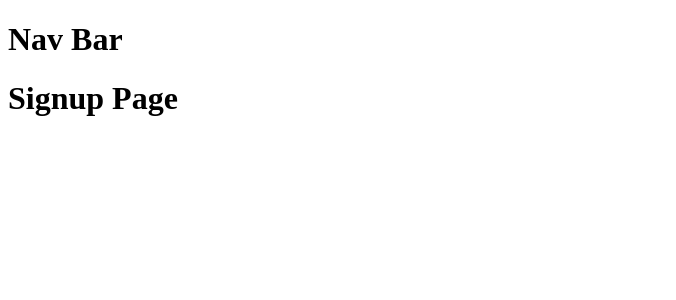
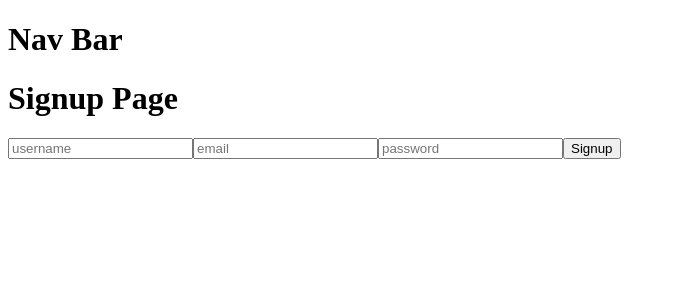
Before and after one commit to souste/taskboard_frontend, a React (Vite) app: page /signup in a window 1280 px wide. Shown: the top 300 px of the page, without its empty margins (0-676 px from the left). Built offline with nearby package versions, Linux system fonts and the light colour scheme.

Commit message:
feat(auth): add signup, component and response types

```diff
--- a/src/auth/Login.tsx
+++ b/src/auth/Login.tsx
@@ -3,8 +3,33 @@ import { useState } from "react";
 import { useNavigate } from "react-router-dom";
 import { login } from "../services/api";
 
+type SafeUser = {
+  id: string;
+  email: string;
+  username: string;
+};
+
+type LoginCredentials = {
+  email: string;
+  password: string;
+};
+
+type ApiError = {
+  error: string;
+};
+
+type LoginResponse = {
+  success: boolean;
+  message?: string;
+  errors?: ApiError;
+  data?: {
+    user: SafeUser;
+    token: string;
+  };
+};
+
 export default function Login() {
-  const [loginCredentials, setLoginCredentials] = useState({ email: "", password: "" });
+  const [loginCredentials, setLoginCredentials] = useState<LoginCredentials>({ email: "", password: "" });
   const [isSubmitting, setIsSubmitting] = useState(false);
   const [error, setError] = useState("");
   const navigate = useNavigate();
@@ -19,16 +44,19 @@ export default function Login() {
     setIsSubmitting(true);
     setError("");
     try {
-      const response = await login(loginCredentials);
-      console.log(response);
-      if (response.errors) {
-        setError(response.errors.error || "Login failed");
-        setIsSubmitting(false);
+      const response: LoginResponse = await login(loginCredentials);
+
+      if (!response.success) {
+        setError(response.message || response.errors?.error || "Login failed");
         return;
       }
       navigate("/");
-    } catch (err: any) {
-      setError(err.message || "Login failed");
+    } catch (err: unknown) {
+      if (err instanceof Error) {
+        setError(err.message);
+      } else {
+        setError("Login failed");
+      }
     } finally {
       setIsSubmitting(false);
     }
@@ -48,7 +76,7 @@ export default function Login() {
           value={loginCredentials.password}
           placeholder="password"
         />
-        <button>{isSubmitting ? "Loggin in" : "Login"}</button>
+        <button>{isSubmitting ? "Logging in..." : "Login"}</button>
       </form>
     </>
   );
--- a/src/auth/Signup.tsx
+++ b/src/auth/Signup.tsx
@@ -1,7 +1,88 @@
+import type { ChangeEvent } from "react";
+import { useState } from "react";
+import { useNavigate } from "react-router-dom";
+import { signup } from "../services/api";
+
+type SignupCredentials = {
+  username: string;
+  email: string;
+  password: string;
+};
+
+type ApiError = {
+  error: string;
+};
+
+type SignupResponse = {
+  success: boolean;
+  message?: string;
+  errors?: ApiError;
+  data: {
+    id: number;
+    username: string;
+    email: string;
+    created_at: string;
+  };
+};
+
 export default function Signup() {
+  const [signupCredentials, setSignupCredentials] = useState<SignupCredentials>({
+    username: "",
+    email: "",
+    password: "",
+  });
+  const [isSubmitting, setIsSubmitting] = useState(false);
+  const [error, setError] = useState("");
+  const navigate = useNavigate();
+
+  const handleChange = (event: ChangeEvent<HTMLInputElement>) => {
+    const { name, value } = event.target;
+    setSignupCredentials((prev) => ({ ...prev, [name]: value }));
+  };
+
+  const handleSubmit = async (event: React.FormEvent<HTMLFormElement>) => {
+    event.preventDefault();
+    setIsSubmitting(true);
+    setError("");
+    try {
+      const response: SignupResponse = await signup(signupCredentials);
+      if (!response.success) {
+        setError(response.message || response.errors?.error || "Signup failed");
+        return;
+      }
+      navigate("/login");
+    } catch (err: unknown) {
+      if (err instanceof Error) {
+        setError(err.message);
+      } else {
+        setError("Login failed");
+      }
+    } finally {
+      setIsSubmitting(false);
+    }
+  };
   return (
     <>
       <h1>Signup Page</h1>
+      {error && <p>{error}</p>}
+      <form onSubmit={handleSubmit}>
+        <input
+          name="username"
+          type="text"
+          onChange={handleChange}
+          value={signupCredentials.username}
+          placeholder="username"
+        />
+        <input name="email" type="email" onChange={handleChange} value={signupCredentials.email} placeholder="email" />
+        <input
+          name="password"
+          type="password"
+          onChange={handleChange}
+          value={signupCredentials.password}
+          placeholder="password"
+        />
+        <button>{isSubmitting ? "Signing up..." : "Signup"}</button>
+      </form>
     </>
   );
 }
--- a/src/services/api.ts
+++ b/src/services/api.ts
@@ -31,3 +31,31 @@ export const login = async (loginData: LoginData) => {
     return { errors: { error: "Network error. Please try again" } };
   }
 };
+
+interface SignupData {
+  username: string;
+  email: string;
+  password: string;
+}
+
+export const signup = async (signupData: SignupData) => {
+  try {
+    const response = await fetch(`${API_BASE}/auth/signup`, {
+      method: "POST",
+      headers: { "Content-Type": "application/json" },
+      body: JSON.stringify(signupData),
+    });
+
+    const result = await response.json();
+
+    if (!response.ok) {
+      return {
+        errors: { error: result.message || "Signup failed" },
+      };
+    }
+    return result;
+  } catch (err) {
+    console.error("Signup error", err);
+    return { errors: { error: "Network error. Please try again" } };
+  }
+};
```
